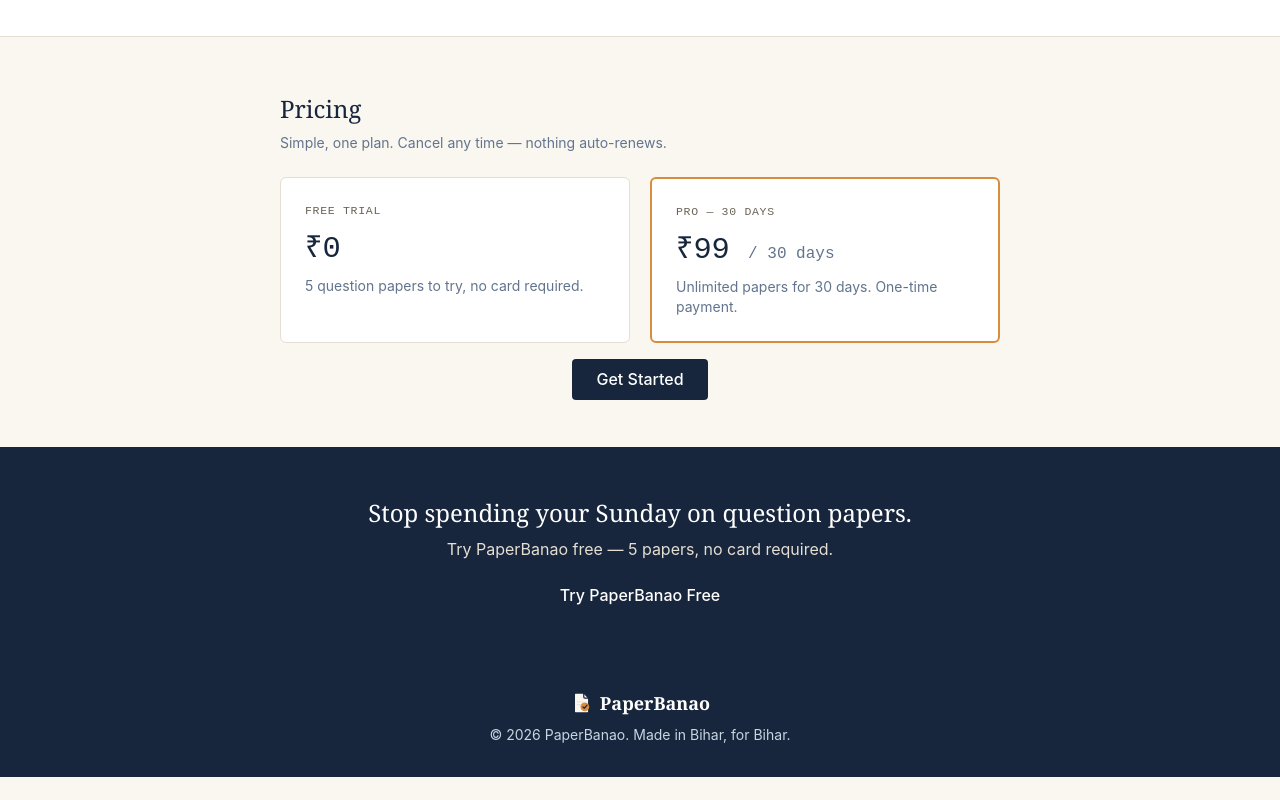
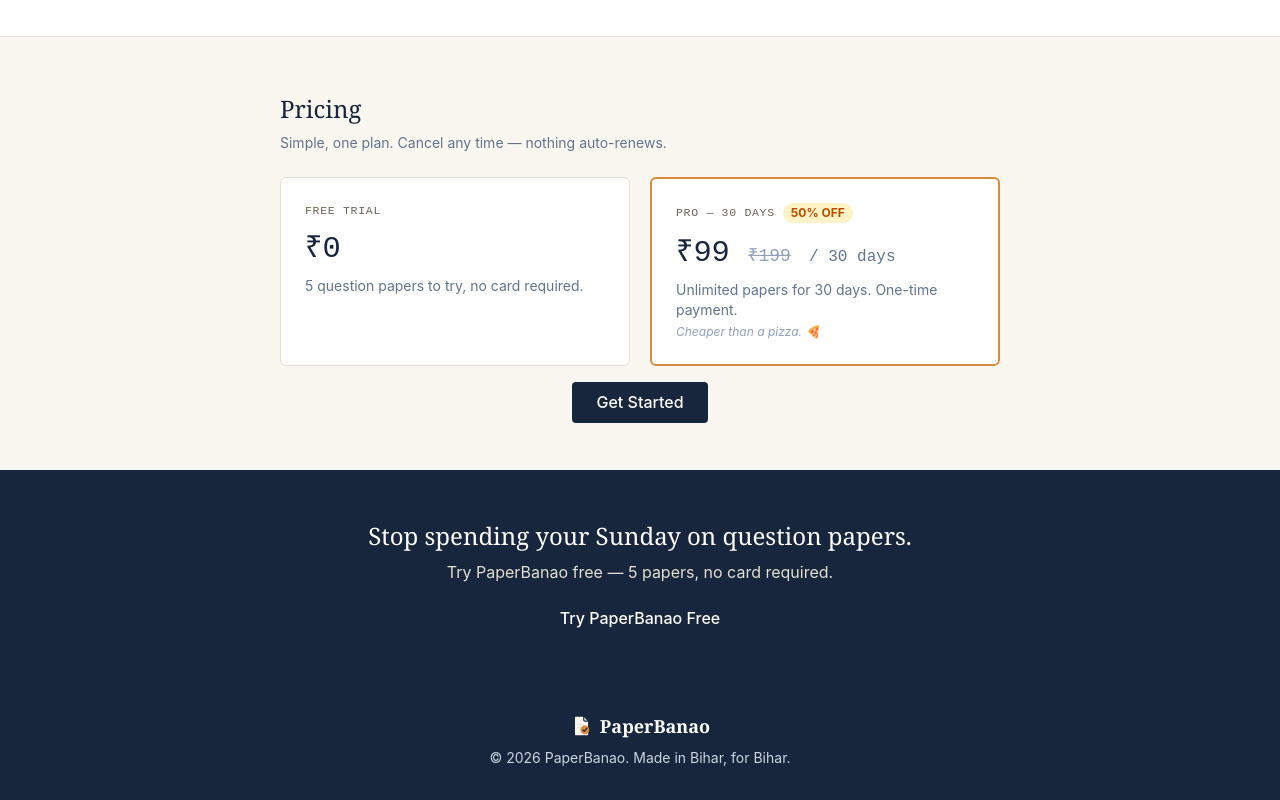
Before and after one commit to CodeiPedia/paperbanao-frontend, a Next.js app: page / in a window 1280 px wide. Shown: the part 1459-2259 px from the top of the page. Before the commit the page ends 2236 px from the top, so only its background shows below. Built offline with nearby package versions, Linux system fonts and the light colour scheme; no server answers.

Commit message:
Pricing: 50% off badge + pizza tagline

```diff
--- a/app/page.js
+++ b/app/page.js
@@ -130,9 +130,15 @@
             <p className="text-sm text-slate-500">5 question papers to try, no card required.</p>
           </div>
           <div className="plan-card pro">
-            <div className="tag">Pro — 30 Days</div>
-            <div className="price">₹99 <span className="text-base text-slate-500">/ 30 days</span></div>
+            <div className="flex items-center gap-2">
+              <span className="tag">Pro — 30 Days</span>
+              <span className="rounded-full bg-amber-100 px-2 py-0.5 text-xs font-bold text-amber-700">50% OFF</span>
+            </div>
+            <div className="price">
+              ₹99 <span className="text-lg text-slate-400 line-through">₹199</span> <span className="text-base text-slate-500">/ 30 days</span>
+            </div>
             <p className="text-sm text-slate-500">Unlimited papers for 30 days. One-time payment.</p>
+            <p className="mt-1 text-xs italic text-slate-400">Cheaper than a pizza. 🍕</p>
           </div>
         </div>
         <div className="mt-6 text-center">
--- a/app/upgrade/page.js
+++ b/app/upgrade/page.js
@@ -59,10 +59,16 @@
       )}
 
       <div className="card">
-        <div className="mb-1 text-xs font-mono uppercase text-slate-500">Pro — 30 Days</div>
-        <div className="mb-3 font-serif text-3xl text-[#17263D]">
-          ₹99 <span className="text-base text-slate-500">/ 30 days</span>
+        <div className="mb-1 flex items-center gap-2">
+          <span className="text-xs font-mono uppercase text-slate-500">Pro — 30 Days</span>
+          <span className="rounded-full bg-amber-100 px-2 py-0.5 text-xs font-bold text-amber-700">50% OFF</span>
         </div>
+        <div className="mb-1 flex items-baseline gap-2">
+          <span className="font-serif text-3xl text-[#17263D]">₹99</span>
+          <span className="text-lg text-slate-400 line-through">₹199</span>
+          <span className="text-base text-slate-500">/ 30 days</span>
+        </div>
+        <p className="mb-4 text-xs italic text-slate-400">Cheaper than a pizza. 🍕</p>
         <ul className="mb-5 space-y-1 text-sm text-slate-600">
           <li>✓ Unlimited question papers</li>
           <li>✓ Unlimited digitization</li>
```
